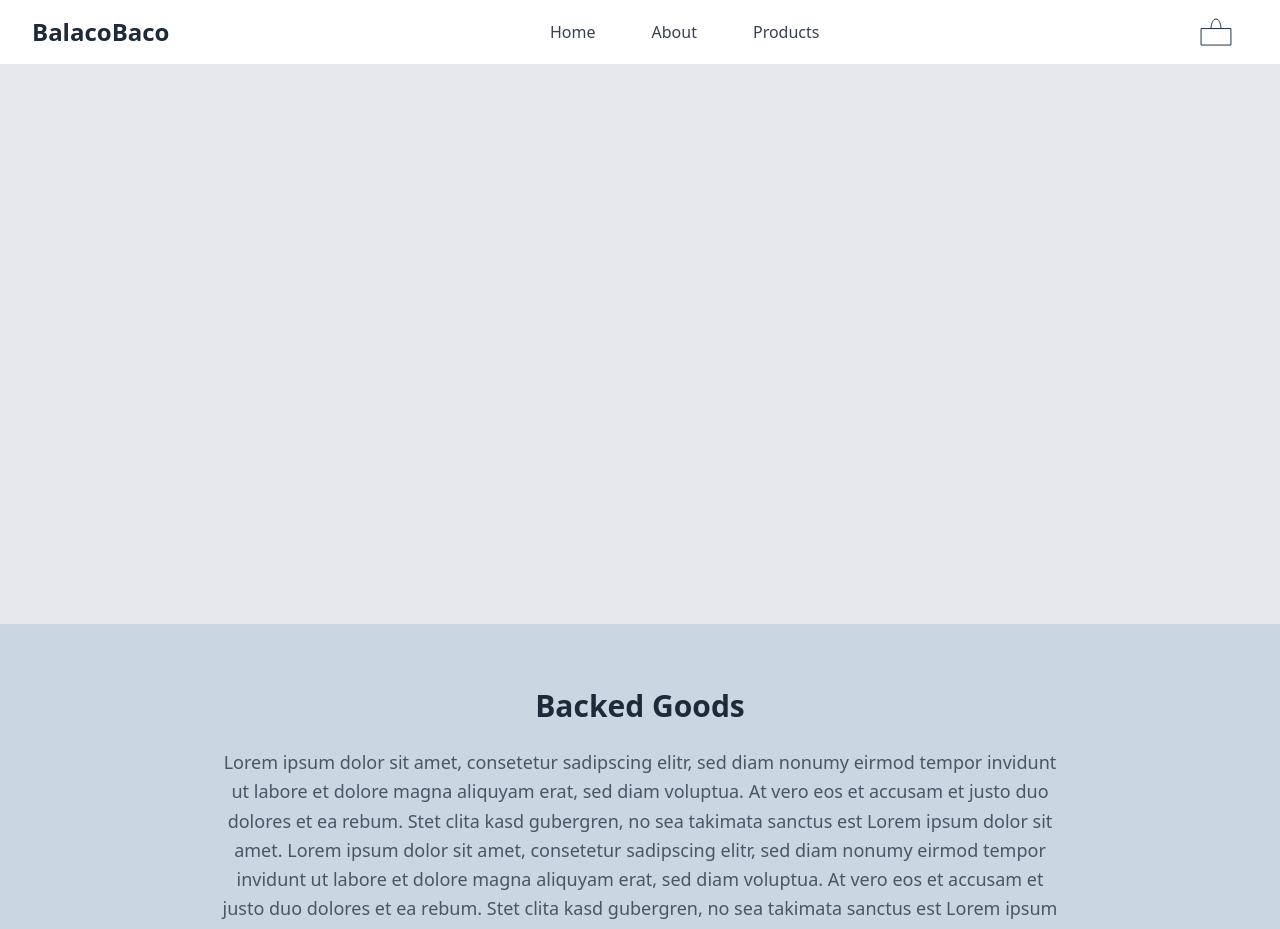
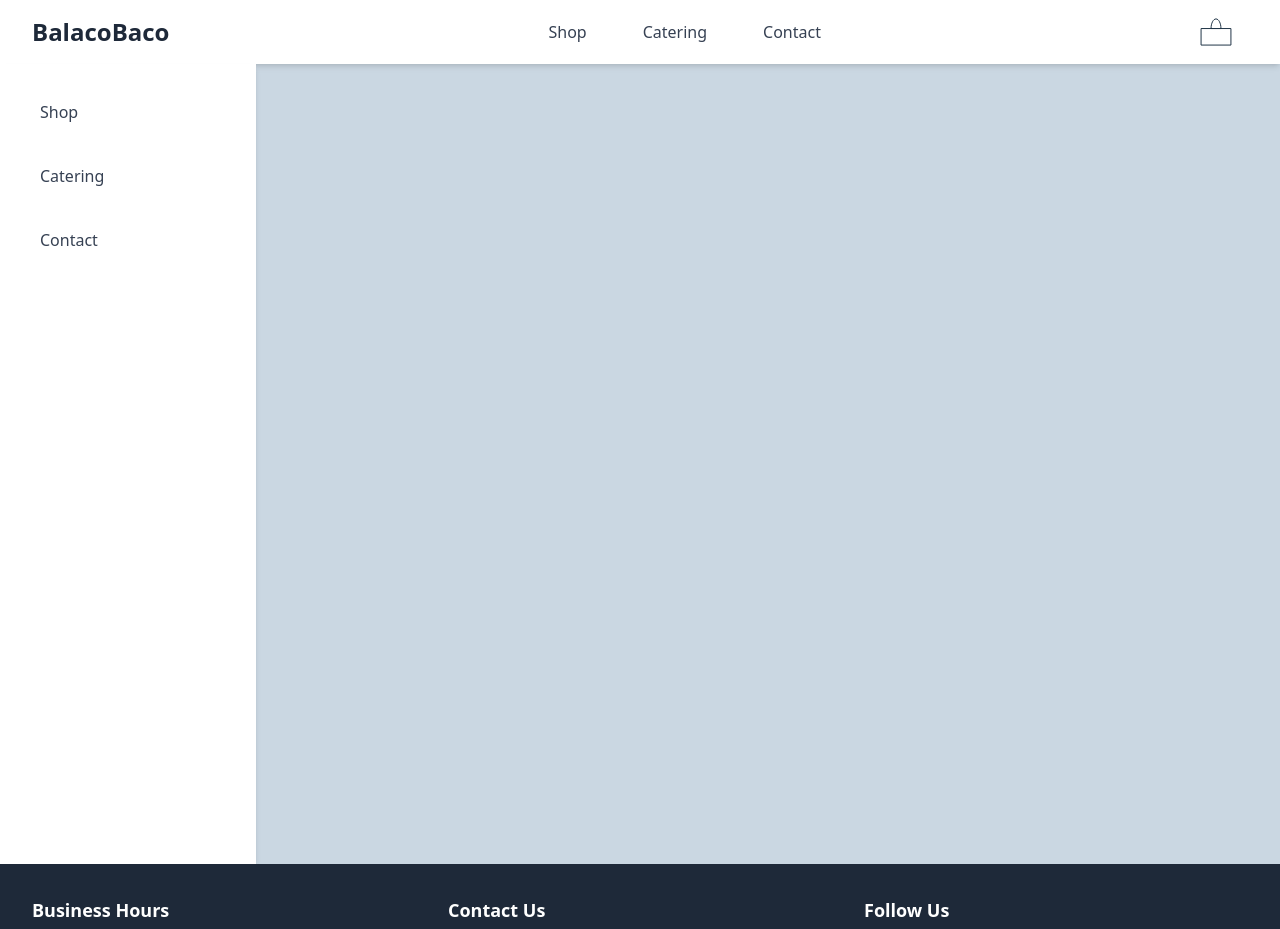
Before and after one commit to Kayo-b/blcbco, a React (Vite) app: page / in a window 1280 px wide. Shown: the top 929 px of the page. Built offline with nearby package versions, Linux system fonts and the light colour scheme.

Commit message:
added menu to home page

```diff
--- a/src/App.jsx
+++ b/src/App.jsx
@@ -1,6 +1,7 @@
 import { BrowserRouter as Router, Routes, Route } from 'react-router-dom';
 import { CartProvider, useCart } from './context/CartContext';
 import Navigation from './components/Navigation';
+import Menu from './components/Menu';
 import Footer from './components/Footer';
 import Home from './pages/Home';
 import About from './pages/About';
@@ -17,6 +18,7 @@ function AppContent() {
     <div className="flex flex-col min-h-screen">
       <Navigation cartItemCount={getItemCount()} />
       <main className="flex-grow">
+      {/* <Menu/> */}
         <Routes>
           <Route path="/" element={<Home />} />
           <Route path="/about" element={<About />} />
--- /dev/null
+++ b/src/components/Menu.jsx
@@ -0,0 +1,30 @@
+import { Link } from 'react-router-dom';
+import { useState } from 'react';
+
+export default function Menu() {
+  return (
+    <nav className="bg-white shadow-md w-64 h-screen fixed left-0 top-0">
+      {/* Vertical Menu Container */}
+      <div className="flex flex-col p-6 space-y-4">
+        <Link
+          to="/"
+          className="text-gray-700 hover:text-gray-900 px-4 py-3 rounded hover:bg-gray-100"
+        >
+          Shop
+        </Link>
+        <Link
+          to="/about"
+          className="text-gray-700 hover:text-gray-900 px-4 py-3 rounded hover:bg-gray-100"
+        >
+          Catering
+        </Link>
+        <Link
+          to="/products"
+          className="text-gray-700 hover:text-gray-900 px-4 py-3 rounded hover:bg-gray-100"
+        >
+          Contact
+        </Link>
+      </div>
+    </nav>
+  );
+}
--- a/src/components/Navigation.jsx
+++ b/src/components/Navigation.jsx
@@ -22,21 +22,21 @@ export default function Navigation({ cartItemCount = 0 }) {
               style={{ padding: '8px 12px' }}
               className="text-gray-700 hover:text-gray-900"
             >
-              Home
+             Shop
             </Link>
             <Link
               to="/about"
               style={{ padding: '8px 12px' }}
               className="text-gray-700 hover:text-gray-900"
             >
-              About
+              Catering
             </Link>
             <Link
               to="/products"
               style={{ padding: '8px 12px' }}
               className="text-gray-700 hover:text-gray-900"
             >
-              Products
+              Contact
             </Link>
           </div>
 
--- a/src/pages/Home.jsx
+++ b/src/pages/Home.jsx
@@ -1,26 +1,55 @@
 import { Link } from 'react-router-dom';
+import { useState } from 'react';
 
 export default function Home() {
   return (
-    <div>
-      {/* Hero Section */}
-      <section className="relative bg-gray-200 h-[70vh] min-h-[400px] sm:min-h-[500px] flex items-center justify-center">
-        <div className="text-center px-4 sm:px-6 max-w-4xl mx-auto">
-        </div>
-      </section>
-
-      {/* Brief Intro */}
-      <section className="max-w-4xl mx-auto px-4 sm:px-6 py-12 sm:py-16 text-center">
-        <h2 className="text-2xl sm:text-3xl font-bold text-gray-800 mb-4 sm:mb-6">
-         Backed Goods
-        </h2>
-        <p className="text-base sm:text-lg text-gray-600 mb-3 sm:mb-4 leading-relaxed">
-        Lorem ipsum dolor sit amet, consetetur sadipscing elitr, sed diam nonumy eirmod tempor invidunt ut labore et dolore magna aliquyam erat, sed diam voluptua. At vero eos et accusam et justo duo dolores et ea rebum. Stet clita kasd gubergren, no sea takimata sanctus est Lorem ipsum dolor sit amet. Lorem ipsum dolor sit amet, consetetur sadipscing elitr, sed diam nonumy eirmod tempor invidunt ut labore et dolore magna aliquyam erat, sed diam voluptua. At vero eos et accusam et justo duo dolores et ea rebum. Stet clita kasd gubergren, no sea takimata sanctus est Lorem ipsum dolor sit amet.
-        </p>
-        <p className="text-base sm:text-lg text-gray-600 leading-relaxed">
-        Lorem ipsum dolor sit amet, consetetur sadipscing elitr, sed diam nonumy eirmod tempor invidunt ut labore et dolore magna aliquyam erat, sed diam voluptua. At vero eos et accusam et justo duo dolores et ea rebum. Stet clita kasd gubergren, no sea takimata sanctus est Lorem ipsum dolor sit amet. Lorem ipsum dolor sit amet, consetetur sadipscing elitr, sed diam nonumy eirmod tempor invidunt ut labore et dolore magna aliquyam erat, sed diam voluptua. At vero eos et accusam et justo duo dolores et ea rebum. Stet clita kasd gubergren, no sea takimata sanctus est Lorem ipsum dolor sit amet.
-        </p>
-      </section>
-    </div>
+    <nav className="bg-white shadow-md w-64 h-screen left-0 top-5">
+      {/* Vertical Menu Container */}
+      <div className="flex flex-col p-6 space-y-4">
+        <Link
+          to="/"
+          className="text-gray-700 hover:text-gray-900 px-4 py-3 rounded hover:bg-gray-100"
+        >
+          Shop
+        </Link>
+        <Link
+          to="/about"
+          className="text-gray-700 hover:text-gray-900 px-4 py-3 rounded hover:bg-gray-100"
+        >
+          Catering
+        </Link>
+        <Link
+          to="/products"
+          className="text-gray-700 hover:text-gray-900 px-4 py-3 rounded hover:bg-gray-100"
+        >
+          Contact
+        </Link>
+      </div>
+    </nav>
   );
 }
+
+// export default function Home() {
+//   return (
+//     <div>
+//       {/* Hero Section */}
+//       <section className="relative bg-gray-200 h-[70vh] min-h-[400px] sm:min-h-[500px] flex items-center justify-center">
+//         <div className="text-center px-4 sm:px-6 max-w-4xl mx-auto">
+//         </div>
+//       </section>
+
+//       {/* Brief Intro */}
+//       <section className="max-w-4xl mx-auto px-4 sm:px-6 py-12 sm:py-16 text-center">
+//         <h2 className="text-2xl sm:text-3xl font-bold text-gray-800 mb-4 sm:mb-6">
+//          Backed Goods
+//         </h2>
+//         <p className="text-base sm:text-lg text-gray-600 mb-3 sm:mb-4 leading-relaxed">
+//         Lorem ipsum dolor sit amet, consetetur sadipscing elitr, sed diam nonumy eirmod tempor invidunt ut labore et dolore magna aliquyam erat, sed diam voluptua. At vero eos et accusam et justo duo dolores et ea rebum. Stet clita kasd gubergren, no sea takimata sanctus est Lorem ipsum dolor sit amet. Lorem ipsum dolor sit amet, consetetur sadipscing elitr, sed diam nonumy eirmod tempor invidunt ut labore et dolore magna aliquyam erat, sed diam voluptua. At vero eos et accusam et justo duo dolores et ea rebum. Stet clita kasd gubergren, no sea takimata sanctus est Lorem ipsum dolor sit amet.
+//         </p>
+//         <p className="text-base sm:text-lg text-gray-600 leading-relaxed">
+//         Lorem ipsum dolor sit amet, consetetur sadipscing elitr, sed diam nonumy eirmod tempor invidunt ut labore et dolore magna aliquyam erat, sed diam voluptua. At vero eos et accusam et justo duo dolores et ea rebum. Stet clita kasd gubergren, no sea takimata sanctus est Lorem ipsum dolor sit amet. Lorem ipsum dolor sit amet, consetetur sadipscing elitr, sed diam nonumy eirmod tempor invidunt ut labore et dolore magna aliquyam erat, sed diam voluptua. At vero eos et accusam et justo duo dolores et ea rebum. Stet clita kasd gubergren, no sea takimata sanctus est Lorem ipsum dolor sit amet.
+//         </p>
+//       </section>
+//     </div>
+//   );
+// }
```
